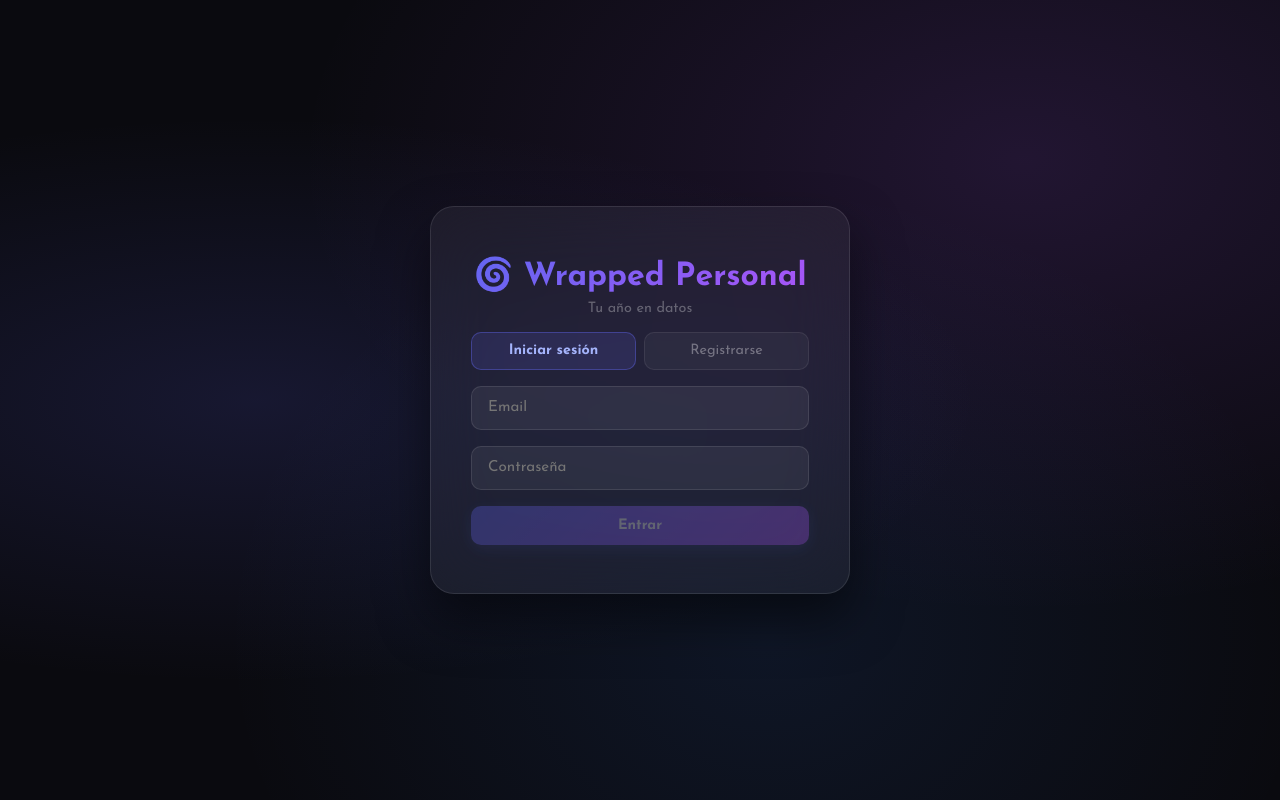
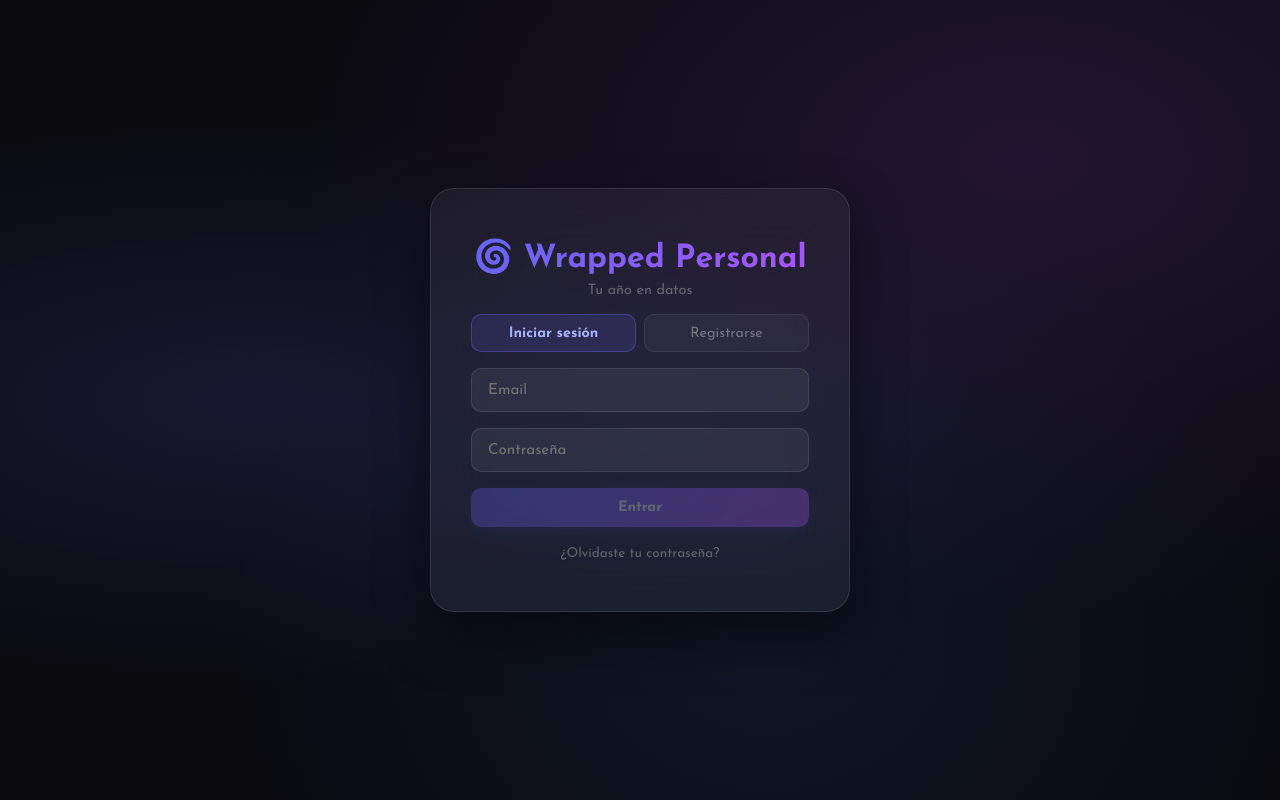
Before and after one commit to natalianistor03-cell/wrapped, a React (Vite) app: page /login in a window 1280 px wide. Built offline with nearby package versions, Linux system fonts and the light colour scheme; no server answers.

Commit message:
forgoten pssw

```diff
--- a/src/components/Layout.jsx
+++ b/src/components/Layout.jsx
@@ -1,6 +1,5 @@
 import { NavLink, useNavigate } from 'react-router-dom'
 import { useAuth } from '../context/AuthContext'
-import Footer from './Footer'
 
 function Layout({ children }) {
   const { signOut } = useAuth()
@@ -33,13 +32,18 @@ function Layout({ children }) {
               🌍 Lugares
             </NavLink>
             <NavLink to="/animo" className={({ isActive }) => isActive ? 'nav-item active' : 'nav-item'}>
-              💭 Estado de ánimo
+              💭 Ánimo
             </NavLink>
             <NavLink to="/wrapped" className={({ isActive }) => isActive ? 'nav-item active wrapped-link' : 'nav-item wrapped-link'}>
-              ✨ Mi Wrapped
+              ✨ Wrapped
             </NavLink>
+            {/* Botón cerrar sesión en móvil */}
+            <button className="nav-signout" onClick={handleSignOut}>
+              🚪 Salir
+            </button>
           </nav>
         </div>
+        {/* Botón cerrar sesión en escritorio */}
         <button className="signout-btn" onClick={handleSignOut}>
           Cerrar sesión
         </button>
@@ -48,7 +52,6 @@ function Layout({ children }) {
       <main className="content">
         {children}
       </main>
-      <Footer />
     </div>
   )
 }
--- a/src/index.css
+++ b/src/index.css
@@ -694,7 +694,7 @@ body {
     width: 100%;
     height: auto;
     position: fixed;
-    bottom: 2.4rem;
+    bottom: 2.2rem;
     top: auto;
     left: 0;
     right: 0;
@@ -810,3 +810,57 @@ body {
     font-size: 0.75rem;
   }
 }
+
+/* Botón cerrar sesión en móvil — oculto en escritorio */
+.nav-signout {
+  display: none;
+}
+
+@media (max-width: 768px) {
+  .nav-signout {
+    display: flex;
+    flex-direction: column;
+    align-items: center;
+    font-size: 0.65rem;
+    padding: 0.5rem 0.8rem;
+    border-radius: 10px;
+    white-space: nowrap;
+    background: none;
+    border: none;
+    color: rgba(255, 255, 255, 0.4);
+    cursor: pointer;
+    font-family: inherit;
+    transition: all 0.2s;
+  }
+
+  .nav-signout:hover {
+    background: rgba(239, 68, 68, 0.1);
+    color: #f87171;
+  }
+}
+
+/*-- NEW PASSWORD --*/
+.forgot-btn {
+  background: none;
+  border: none;
+  color: rgba(255, 255, 255, 0.3);
+  font-size: 0.85rem;
+  cursor: pointer;
+  font-family: inherit;
+  text-align: center;
+  transition: color 0.2s;
+  padding: 0.2rem;
+}
+
+.forgot-btn:hover {
+  color: #a5b4fc;
+}
+
+.login-success {
+  color: #34d399;
+  font-size: 0.85rem;
+  text-align: center;
+  background: rgba(52, 211, 153, 0.1);
+  border-radius: 8px;
+  padding: 0.5rem;
+}
--- a/src/pages/Login.jsx
+++ b/src/pages/Login.jsx
@@ -1,6 +1,7 @@
 import { useState } from 'react'
 import { useAuth } from '../context/AuthContext'
 import { useNavigate } from 'react-router-dom'
+import { supabase } from '../lib/supabase'
 
 function Login() {
   const { signIn, signUp } = useAuth()
@@ -10,6 +11,7 @@ function Login() {
   const [password, setPassword] = useState('')
   const [error, setError] = useState('')
   const [loading, setLoading] = useState(false)
+  const [resetSent, setResetSent] = useState(false)
 
   const handleSubmit = async () => {
     if (!email || !password) return
@@ -30,6 +32,22 @@ function Login() {
       }
     }
     setLoading(false)
+  }
+
+  const handleForgotPassword = async () => {
+    if (!email) {
+      setError('Introduce tu email primero.')
+      return
+    }
+    const { error } = await supabase.auth.resetPasswordForEmail(email, {
+      redirectTo: `${window.location.origin}/reset-password`
+    })
+    if (error) {
+      setError(error.message)
+    } else {
+      setResetSent(true)
+      setError('')
+    }
   }
 
   return (
@@ -60,15 +78,24 @@ function Login() {
           onChange={(e) => setEmail(e.target.value)}
         />
 
+        {!resetSent && (
           <input
             type="password"
             placeholder="Contraseña"
             value={password}
             onChange={(e) => setPassword(e.target.value)}
           />
+        )}
 
         {error && <p className="login-error">{error}</p>}
 
+        {resetSent && (
+          <p className="login-success">
+            ✅ Te hemos enviado un email para restablecer tu contraseña.
+          </p>
+        )}
+
+        {!resetSent && (
           <button
             className="submit-btn"
             onClick={handleSubmit}
@@ -76,6 +103,19 @@ function Login() {
           >
             {loading ? 'Cargando...' : isRegister ? 'Crear cuenta' : 'Entrar'}
           </button>
+        )}
+
+        {!isRegister && !resetSent && (
+          <button className="forgot-btn" onClick={handleForgotPassword}>
+            ¿Olvidaste tu contraseña?
+          </button>
+        )}
+
+        {resetSent && (
+          <button className="forgot-btn" onClick={() => setResetSent(false)}>
+            Volver al login
+          </button>
+        )}
       </div>
     </div>
   )
```
Lines whose indentation alone changed are shown as unchanged.
